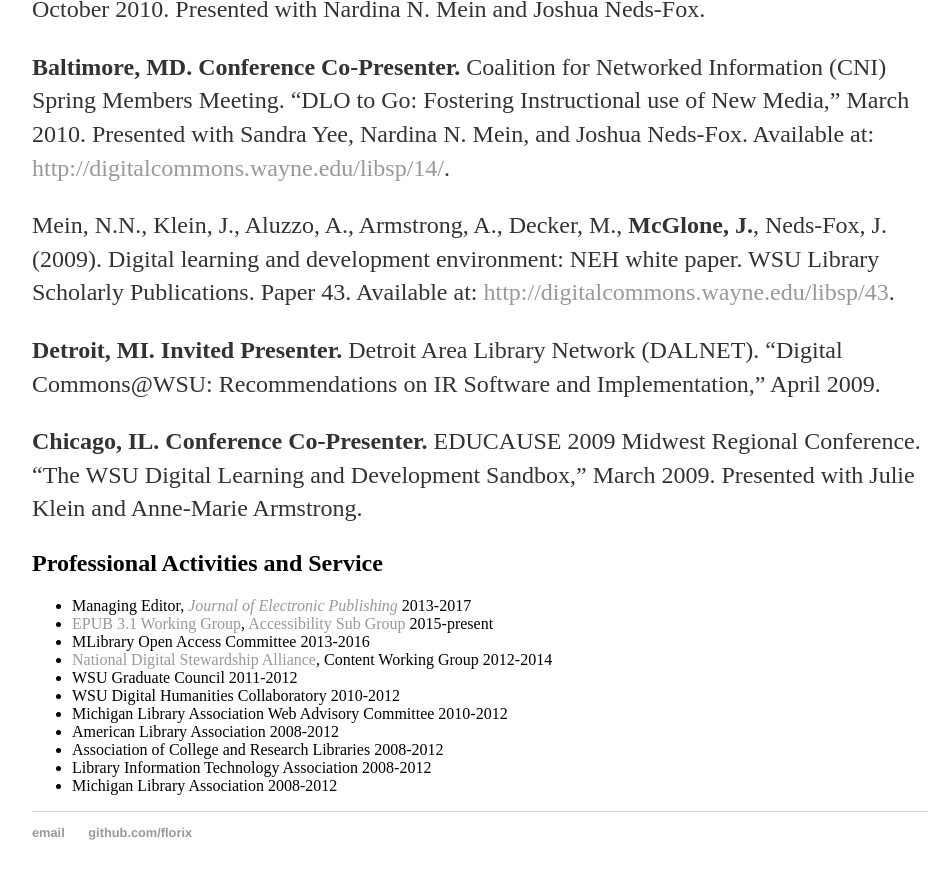
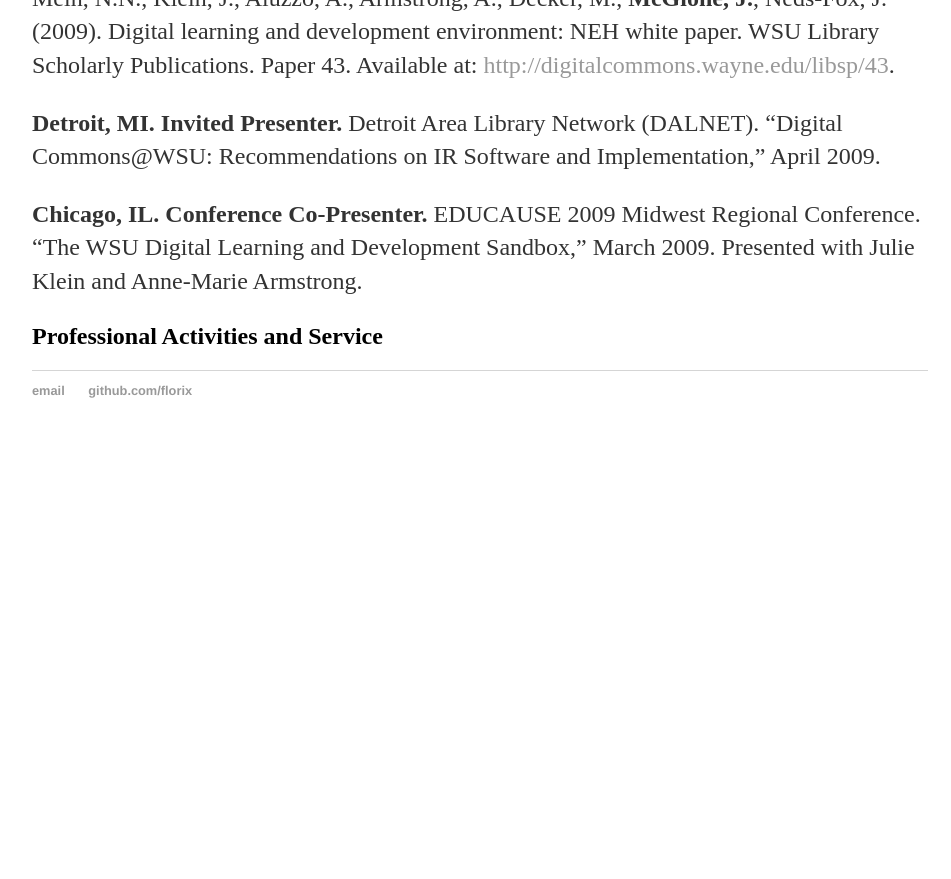
Before and after one commit to florix/florix.github.io, a Jekyll site: the page built from about/index.html, in a window 1280 px wide and 900 px high, scrolled down 5165 px. Shown: the top 879 px of the window, without its empty margins (160-1111 px from the left). Built offline with Jekyll 4.4.1, drawn with Linux system fonts in a browser that asks for light colours; after the commit the page ends 5623 px from its top, so only the background shows below that; some of the changed text lies outside the part shown.

Commit message:
Update index.html

```diff
--- a/about/index.html
+++ b/about/index.html
@@ -3,17 +3,9 @@
 title: Andrea Floridia Homepage
 ---
 <div class="blurb">
-	<div itemscope itemtype="http://data-vocabulary.org/Person">
-				<span itemprop="name"><h1>Jonathan McGlone</h1></span>
-				<address>
-				<span itemprop="affiliation"><strong>University of Michigan Libraries</strong><br></span>
-				<span itemprop="affiliation">Michigan Publishing<br></span>
-				839 Greene St 1210 Buhr Bldg<br>
-				Ann Arbor MI 48104-3209<br>
-				<abbr title="phone">P:</abbr> (734) 763-4260<br>
-				<span class="obfuscate">ude.hcimu@enolgcmj</span>
-				</address>
-				</div>
+
+
+
 
 				<p>Academic librarian engaged in front end development, user interface design, accessibility + usability, and digital publishing workflows for academic publishers committed to open access. Keen to support emerging and non-traditional publishing models and technologies that advance scholarly publishing's transformation.</p>
 
@@ -133,17 +125,5 @@
 					<p><strong>Chicago, IL.  Conference Co-Presenter.</strong> EDUCAUSE 2009 Midwest Regional Conference. “The WSU Digital Learning and Development Sandbox,” March 2009. Presented with Julie Klein and Anne-Marie Armstrong.</p>
 
 				<h2>Professional Activities and Service</h2>
-				<ul class="list-unstyled">
-					<li>Managing Editor, <em><a href="http://www.journalofelectronicpublishing.org" title="Journal of Electronic Publishing">Journal of Electronic Publishing</a></em> 2013-2017</li>
-					<li><a href="https://github.com/IDPF/epub-revision/wiki/EPUB-3.1" title="EPUB 3.1 Working Group">EPUB 3.1 Working Group</a>, <a href="https://github.com/daisy/epub-revision-a11y/wiki" title="Accessibility Sub Group">Accessibility Sub Group</a> 2015-present</li>
-					<li>MLibrary Open Access Committee 2013-2016</li>
-					<li><a href="http://www.digitalpreservation.gov/ndsa" title="National Digital Stewardship Alliance">National Digital Stewardship Alliance</a>, Content Working Group 2012-2014</li>
-					<li>WSU Graduate Council 2011-2012</li>
-					<li>WSU Digital Humanities Collaboratory 2010-2012</li>
-					<li>Michigan Library Association Web Advisory Committee 2010-2012</li>
-					<li>American Library Association 2008-2012</li>
-					<li>Association of College and Research Libraries 2008-2012</li>
-					<li>Library Information Technology Association 2008-2012</li>
-					<li>Michigan Library Association 2008-2012</li>
-	</ul>
+
 </div><!-- /.blurb -->
```
